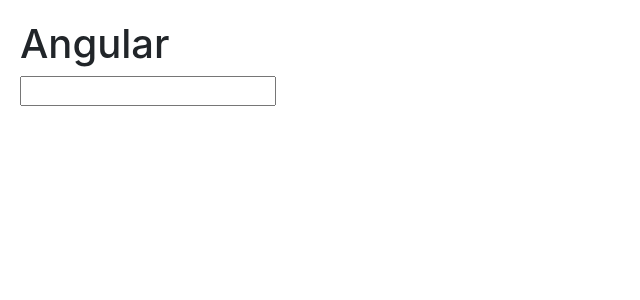
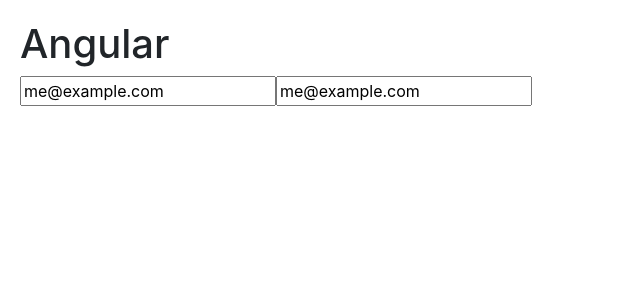
Before and after one commit to TheEndurance/Courses-Angular-App, an Angular app: page / in a window 1280 px wide. Shown: the top 300 px of the page, without its empty margins (0-640 px from the left). Built offline with nearby package versions, Linux system fonts and the light colour scheme.

Commit message:
good and better way of doing two way data binding

```diff
--- a/src/app/app.module.ts
+++ b/src/app/app.module.ts
@@ -1,6 +1,6 @@
 import { BrowserModule } from '@angular/platform-browser';
 import { NgModule } from '@angular/core';
-
+import {FormsModule} from "@angular/forms";
 
 import { AppComponent } from './app.component';
 import { CourseComponent } from './course/course.component';
@@ -15,7 +15,8 @@
     CourseComponent
   ],
   imports: [
-    BrowserModule
+    BrowserModule,
+    FormsModule
   ],
   providers: [
     CoursesService
--- a/src/app/courses/courses.component.ts
+++ b/src/app/courses/courses.component.ts
@@ -4,11 +4,14 @@
 @Component({
     selector: 'courses', // <courses>
     template: `
-        <input #templateVariable (keyup.enter)="onKeyUp(templateVariable.value)"/>
+        <input [value]="email" (keyup.enter)="email = $event.target.value; onKeyUp()"/>
+        <input [(ngModel)]="email" (keyup.enter)="onKeyUp()"/>
     `
 })
 export class CoursesComponent {
-    onKeyUp(valueFromInput){
-        console.log(valueFromInput);
+    email:String = "me@example.com";
+
+    onKeyUp(){
+        console.log(this.email);
     }
 }
```
